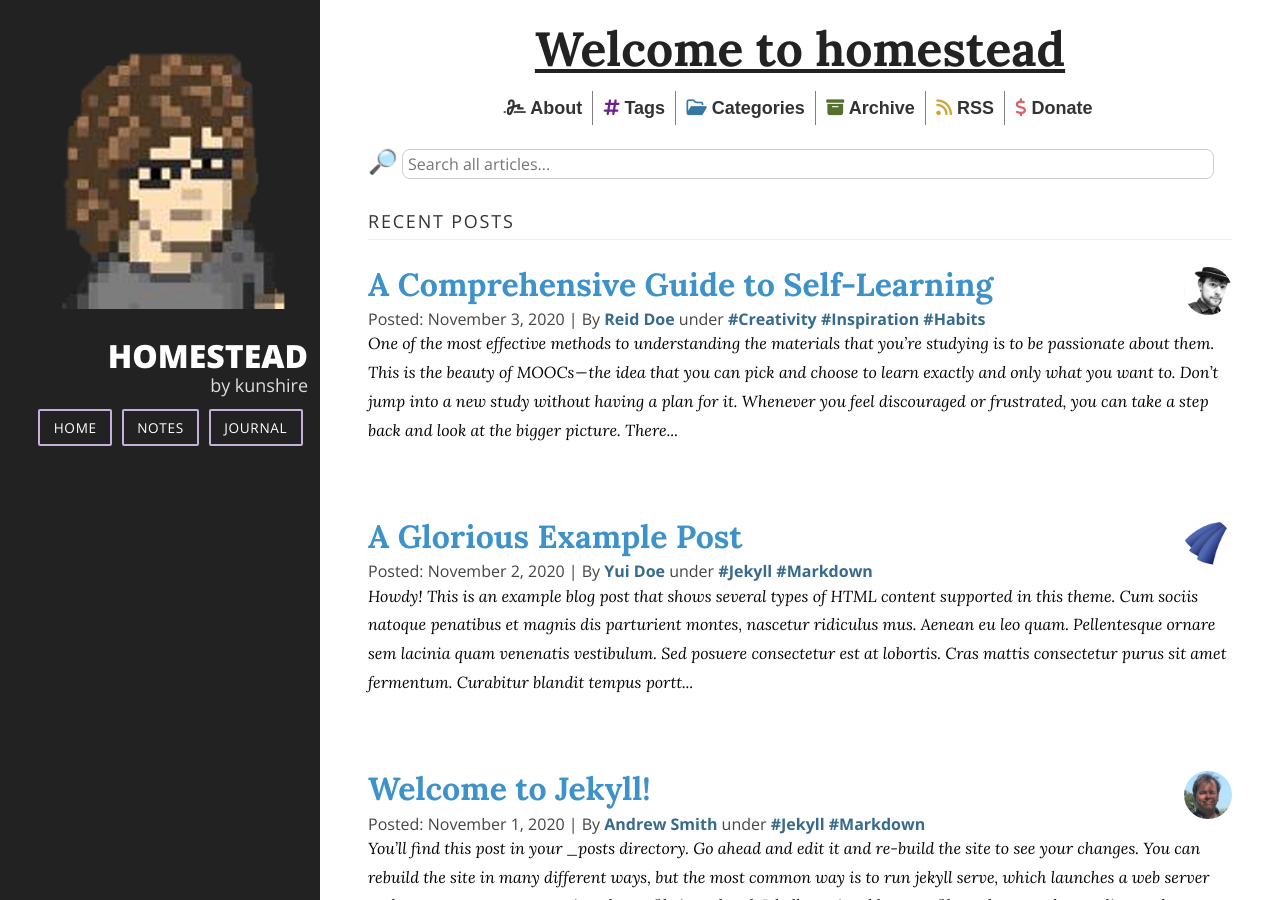
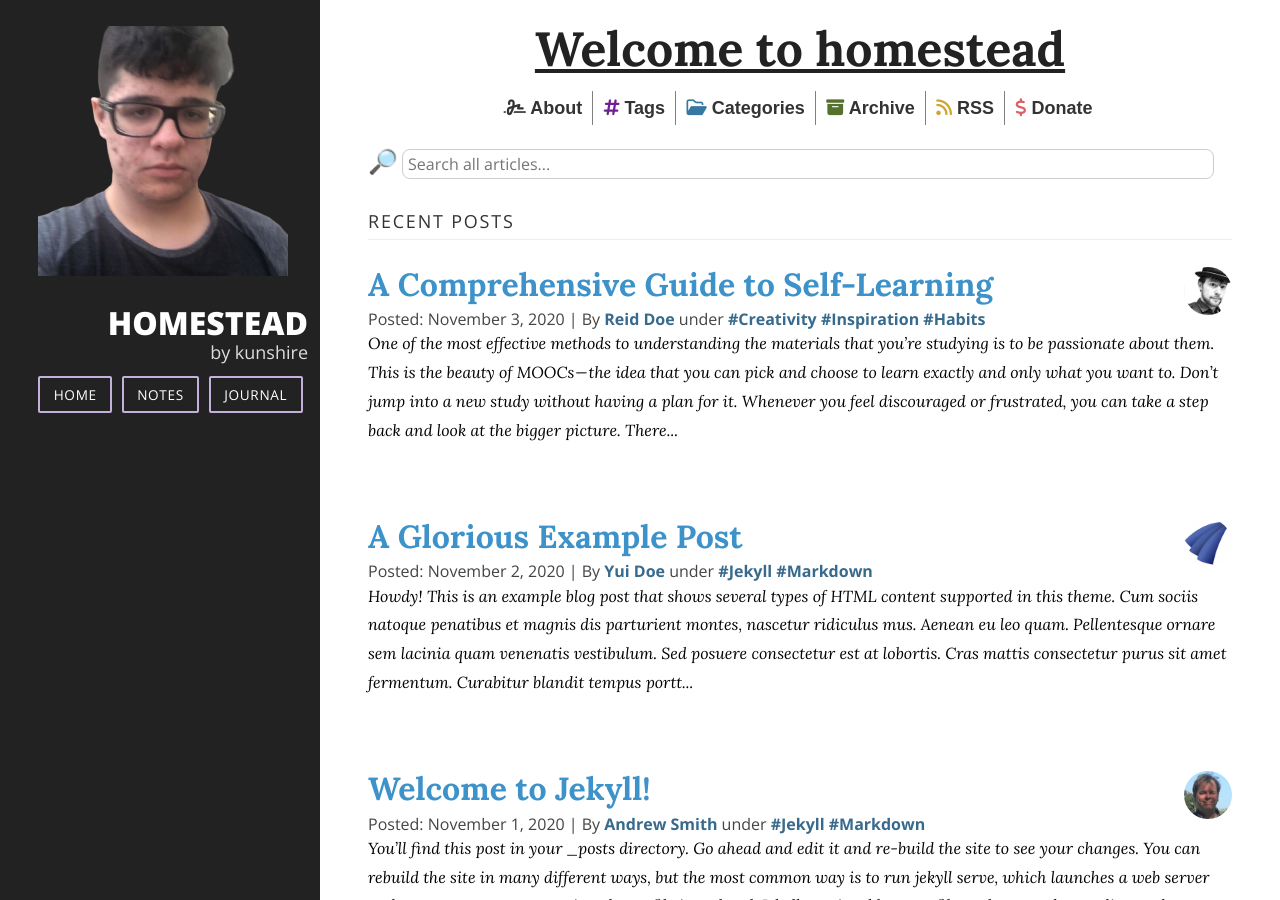
Before and after one commit to graminha-matheus/graminha-matheus.github.io, a Jekyll site: the page built from index.html, in a window 1280 px wide and 900 px high. Built offline with Jekyll 4.4.1, drawn with Linux system fonts in a browser that asks for light colours; nearby versions of some CDN libraries; the list of posts is cut into pages by our own code.

Commit message:
Update _config.yml

```diff
--- a/_config.yml
+++ b/_config.yml
@@ -1,23 +1,3 @@
-# Welcome to Jekyll!
-#
-# This config file is meant for settings that affect your whole blog, values
-# which you are expected to set up once and rarely edit after that. If you find
-# yourself editing this file very often, consider using Jekyll's data files
-# feature for the data you need to update frequently.
-#
-# For technical reasons, this file is *NOT* reloaded automatically when you use
-# 'bundle exec jekyll serve'. If you change this file, please restart the server process.
-#
-# If you need help with YAML syntax, here are some quick references for you:
-# https://learn-the-web.algonquindesign.ca/topics/markdown-yaml-cheat-sheet/#yaml
-# https://learnxinyminutes.com/docs/yaml/
-#
-# Site settings
-# These are used to personalize your new site. If you look in the HTML files,
-# you will see them accessed via {{ site.title }}, {{ site.email }}, and so on.
-# You can create any custom variable you would like, and they will be accessible
-# in the templates via {{ site.myvariable }}.
-
 title: "homestead"
 email: matheus.g.moreli@pm.me
 description: >- # this means to ignore newlines until "baseurl:"
@@ -28,7 +8,7 @@
 twitter:
 github: graminha-matheus
 
-header_image: assets/PictureAV.png
+header_image: assets/me-removebg-preview(4).png
 google_analytics:
 comments: false
 disqus:
```
